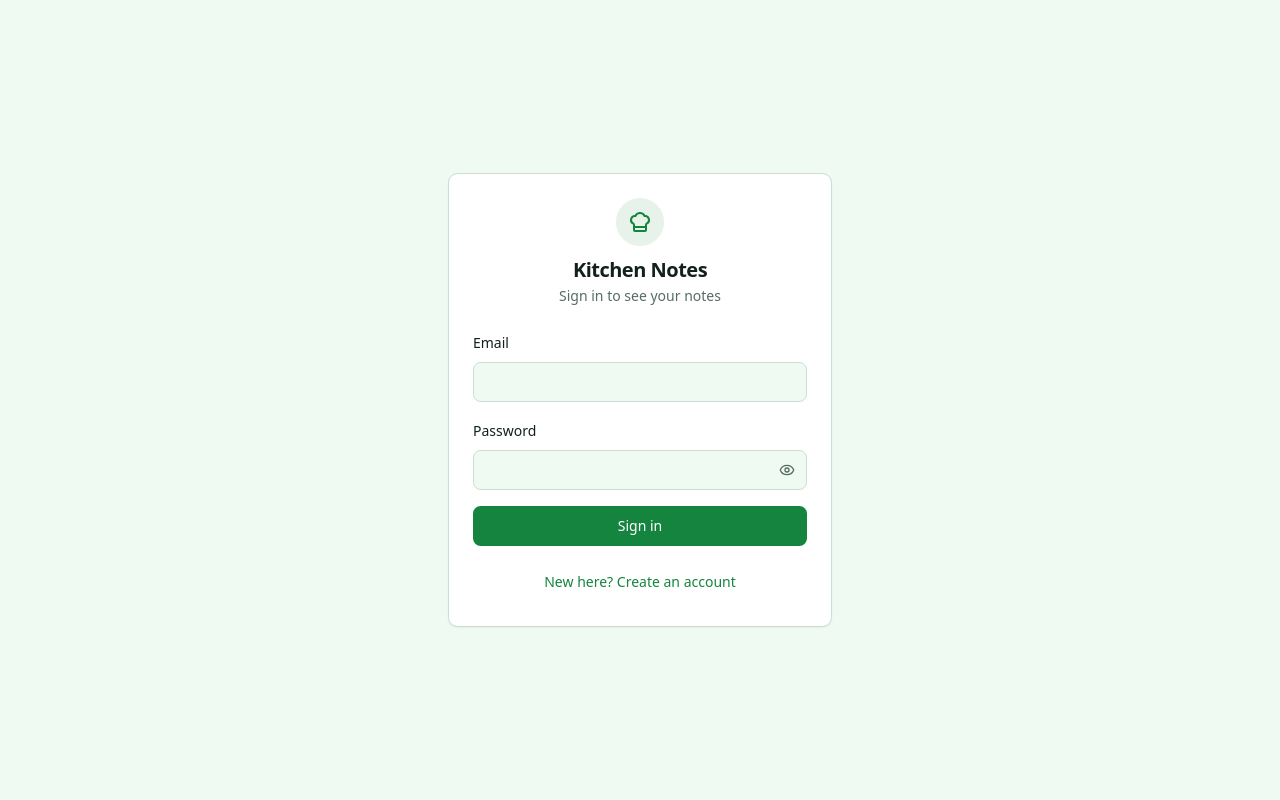
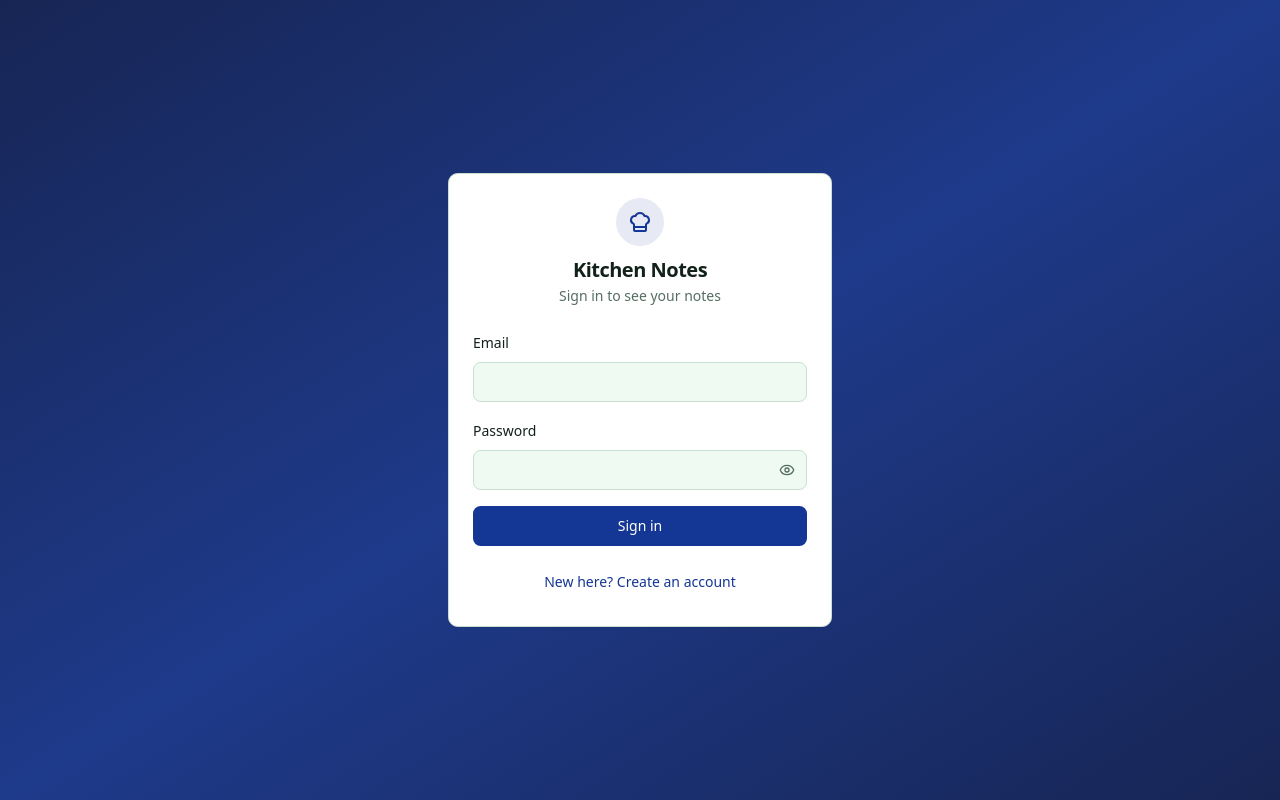
Before and after one commit to Prithika3/Kitchen-Notes, a Next.js app: page /login in a window 1280 px wide. Built offline with nearby package versions, Linux system fonts and the light colour scheme; no server answers.

Commit message:
Dark blue login page

```diff
--- a/app/login/page.tsx
+++ b/app/login/page.tsx
@@ -52,7 +52,17 @@ export default function LoginPage() {
   }
 
   return (
-    <main className="flex min-h-screen items-center justify-center p-4">
+    <main
+      className="flex min-h-screen items-center justify-center bg-gradient-to-br from-blue-950 via-blue-900 to-blue-950 p-4"
+      style={
+        {
+          "--primary": "224 76% 33%",
+          "--ring": "224 76% 45%",
+          "--accent": "214 95% 93%",
+          "--accent-foreground": "224 64% 20%",
+        } as React.CSSProperties
+      }
+    >
       <Card className="w-full max-w-sm">
         <CardHeader className="text-center">
           <div className="mx-auto mb-2 flex h-12 w-12 items-center justify-center rounded-full bg-primary/10 text-primary">
```
